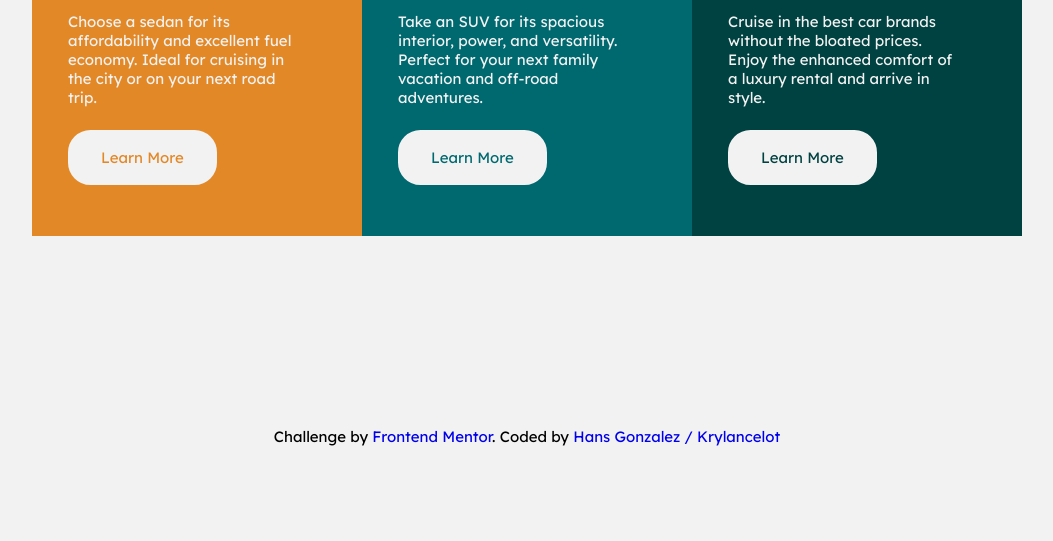
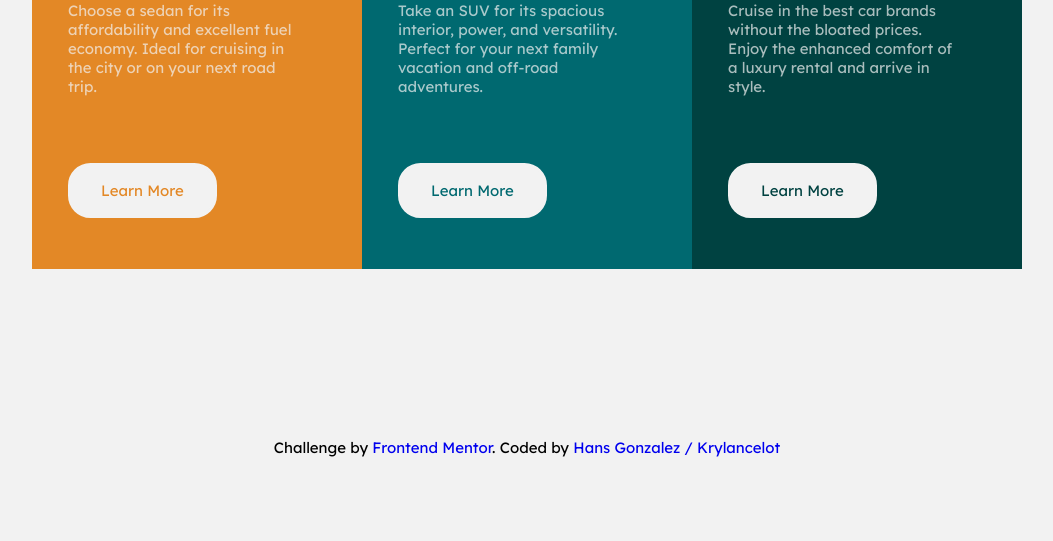
Before and after one commit to krylancelot/3-columm-card, a website: page index.html in a window 1280 px wide. Shown: the part 259-800 px from the top of the page, without its empty margins (113-1166 px from the left). Drawn offline with Linux system fonts and the light colour scheme.

Commit message:
desktop view

```diff
--- a/app/scss/_layout.scss
+++ b/app/scss/_layout.scss
@@ -21,7 +21,6 @@ body{
     margin: auto;
     justify-items: left;
     max-width: 33rem;
-    height: 100%;
 
     h1{
         margin: 0.5em 0;
@@ -32,7 +31,6 @@ body{
         }
 }
 
-
 @media (min-width:50rem) {
 
     body{
@@ -42,4 +40,8 @@ body{
         display: flex;
         margin: auto;
     }
+    p{
+        padding-bottom: 3em;
+    }
+
 }
--- a/app/scss/_main.scss
+++ b/app/scss/_main.scss
@@ -30,6 +30,9 @@ body{
     font-family:var(--font-family-700);
     font-size: 4.2rem;
   }
+  p{
+    opacity: 70%;
+  }
 
 }
 
```
Also changed, not shown: dist/style.css, 1 other file.
